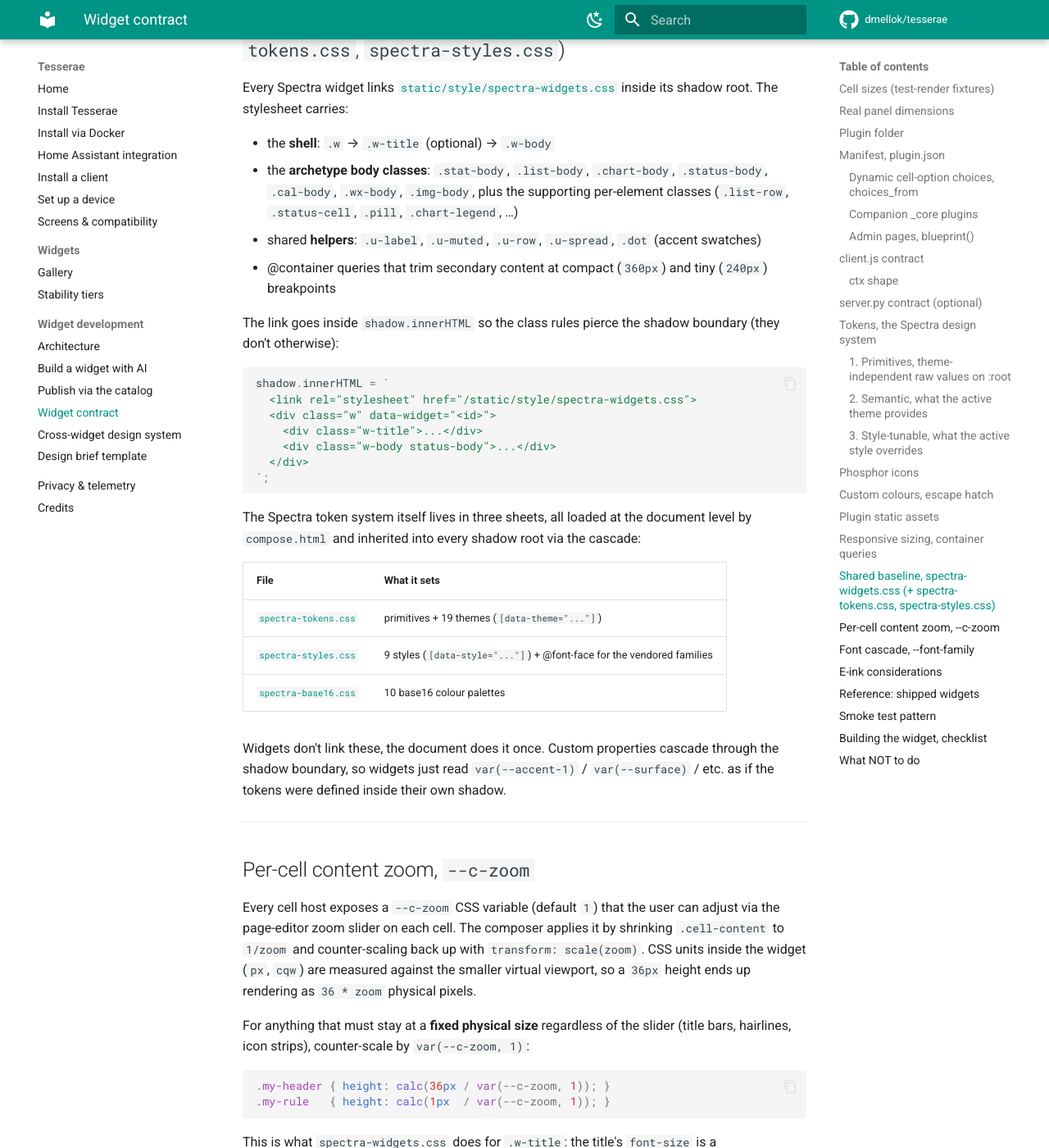
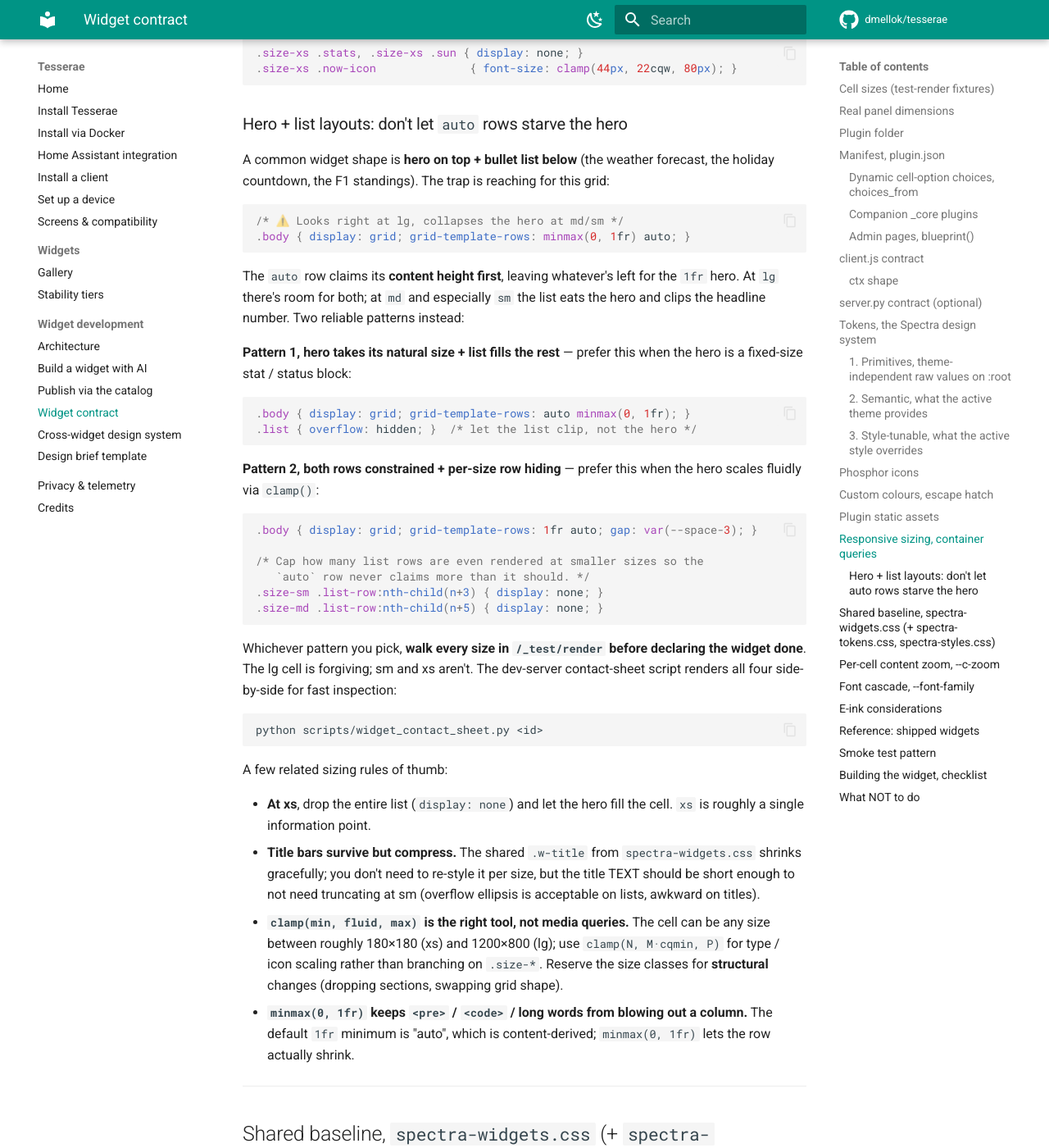
Before and after one commit to dmellok/tesserae, an MkDocs documentation site: the page built from docs/widgets.md, in a window 1280 px wide and 1400 px high, scrolled down 12800 px. Shown: the whole window at 82% size. Built offline with MkDocs 1.6.1 and Material for MkDocs 9.7.7, drawn with Linux system fonts in a browser that asks for light colours; comment, search, counter and statistics services are not loaded; some of the changed text lies outside the part shown.

Commit message:
docs: hero+list sizing trap + friendlier server.py errors
Two gaps surfaced by dogfooding the docs against a Codex-built
widget (public_holiday_countdown). The widget renders cleanly at lg
but collapses the hero at md/sm because the model reached for the
intuitive-but-wrong ``grid-template-rows: 1fr auto`` shape — the
``auto`` list claims its content height first and the ``1fr`` hero
shrinks to a sliver. Also the error message leaked the raw urllib
HTTPError text into the cell.

* docs/widgets.md: new "Hero + list layouts: don't let `auto` rows
  starve the hero" subsection under Responsive sizing, walking
  through the broken pattern, the two reliable fixes (`auto
  minmax(0, 1fr)` vs per-size row hiding), and a few related sizing
  rules of thumb (clamp over media queries for type, drop sections
  at xs, minmax(0, 1fr) to let rows actually shrink).

* docs/widgets.md: server.py contract gains a bullet about
  translating technical errors to friendly messages before putting
  them in the ``error`` field. The string lands directly in the
  cell.

* docs/dev/writing-a-widget.md: AI-prompt constraint checklist
  gains three items, the layout trap (with a deep-link into the
  contract section), an explicit "verify every size in /_test/
  render, not just md" reminder, and the error-translation rule.

mkdocs --strict clean.

Co-Authored-By: Claude Opus 4.7 (1M context) <noreply@anthropic.com>

````diff
--- a/docs/widgets.md
+++ b/docs/widgets.md
@@ -305,6 +305,14 @@ def fetch(options: dict, settings: dict, *, ctx: dict) -> dict:
   header naming the widget (e.g. `tesserae/0.1 (+weather_now)`).
 * Don't raise, return `{"error": "..."}`. Uncaught exceptions get
   caught upstream but produce uglier diagnostics.
+* **Translate technical errors to friendly messages** before putting
+  them in the `error` field. The string lands directly in the cell.
+  `"HTTPError: 404 Not Found"` reads as "the widget broke";
+  `"Country code 'XX' is not supported."` reads as "I typed
+  something wrong, let me fix it." Catch the categories you can
+  meaningfully name (invalid input, upstream down, rate-limited),
+  pass everything else through with a tame fallback like
+  `"Couldn't load <thing> right now."`.
 
 ---
 
@@ -566,6 +574,69 @@ shadow.innerHTML = `<div class="root size-${ctx.cell.size}">...</div>`;
 .size-xs .stats, .size-xs .sun { display: none; }
 .size-xs .now-icon              { font-size: clamp(44px, 22cqw, 80px); }
 ```
+
+### Hero + list layouts: don't let `auto` rows starve the hero
+
+A common widget shape is **hero on top + bullet list below** (the
+weather forecast, the holiday countdown, the F1 standings). The trap
+is reaching for this grid:
+
+```css
+/* ⚠️ Looks right at lg, collapses the hero at md/sm */
+.body { display: grid; grid-template-rows: minmax(0, 1fr) auto; }
+```
+
+The `auto` row claims its **content height first**, leaving whatever's
+left for the `1fr` hero. At `lg` there's room for both; at `md` and
+especially `sm` the list eats the hero and clips the headline number.
+Two reliable patterns instead:
+
+**Pattern 1, hero takes its natural size + list fills the rest** —
+prefer this when the hero is a fixed-size stat / status block:
+
+```css
+.body { display: grid; grid-template-rows: auto minmax(0, 1fr); }
+.list { overflow: hidden; }  /* let the list clip, not the hero */
+```
+
+**Pattern 2, both rows constrained + per-size row hiding** — prefer
+this when the hero scales fluidly via `clamp()`:
+
+```css
+.body { display: grid; grid-template-rows: 1fr auto; gap: var(--space-3); }
+
+/* Cap how many list rows are even rendered at smaller sizes so the
+   `auto` row never claims more than it should. */
+.size-sm .list-row:nth-child(n+3) { display: none; }
+.size-md .list-row:nth-child(n+5) { display: none; }
+```
+
+Whichever pattern you pick, **walk every size in `/_test/render`
+before declaring the widget done**. The lg cell is forgiving; sm and
+xs aren't. The dev-server contact-sheet script renders all four
+side-by-side for fast inspection:
+
+```sh
+python scripts/widget_contact_sheet.py <id>
+```
+
+A few related sizing rules of thumb:
+
+- **At xs**, drop the entire list (`display: none`) and let the hero
+  fill the cell. `xs` is roughly a single information point.
+- **Title bars survive but compress.** The shared `.w-title` from
+  `spectra-widgets.css` shrinks gracefully; you don't need to
+  re-style it per size, but the title TEXT should be short enough to
+  not need truncating at sm (overflow ellipsis is acceptable on lists,
+  awkward on titles).
+- **`clamp(min, fluid, max)` is the right tool, not media queries.**
+  The cell can be any size between roughly 180×180 (xs) and 1200×800
+  (lg); use `clamp(N, M·cqmin, P)` for type / icon scaling rather than
+  branching on `.size-*`. Reserve the size classes for **structural**
+  changes (dropping sections, swapping grid shape).
+- **`minmax(0, 1fr)` keeps `<pre>` / `<code>` / long words from
+  blowing out a column.** The default `1fr` minimum is "auto", which
+  is content-derived; `minmax(0, 1fr)` lets the row actually shrink.
 
 ---
 
````
Also changed, not shown: docs/dev/writing-a-widget.md (+3 -0 lines).
